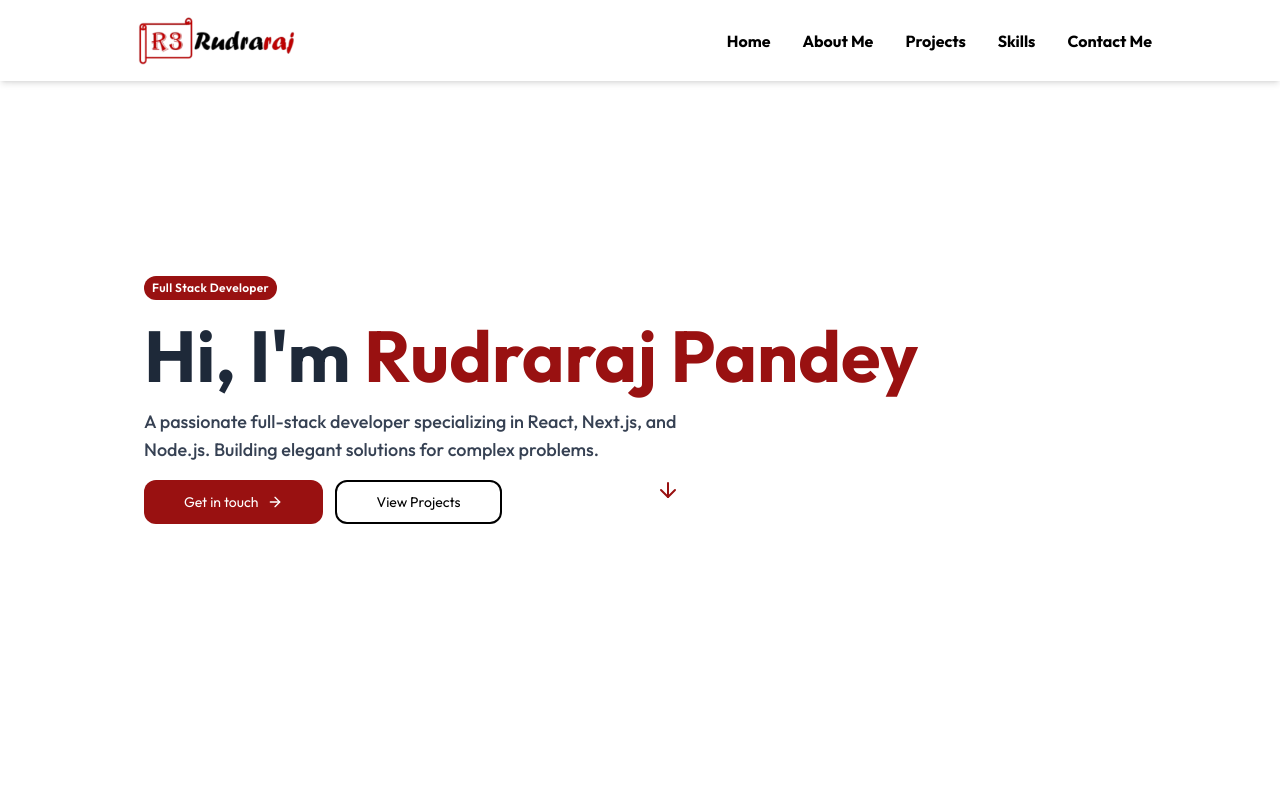
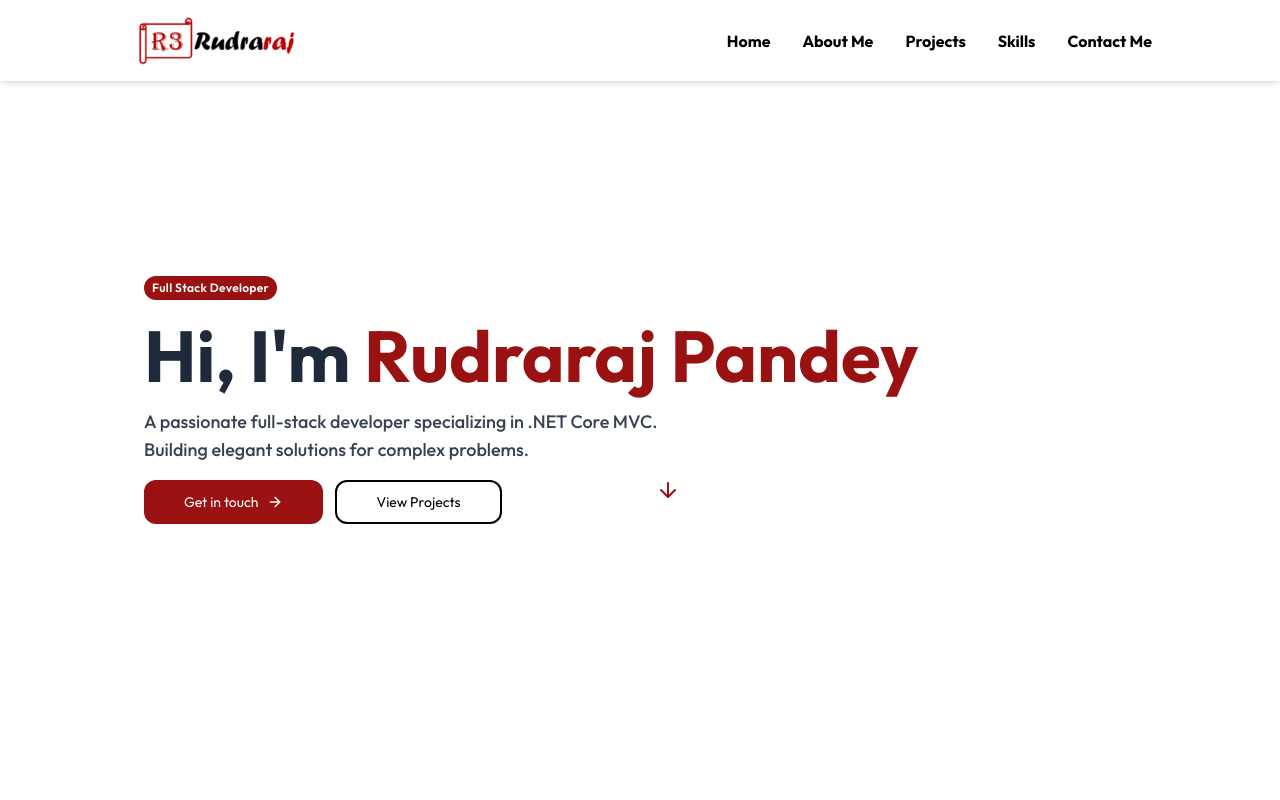
Before and after one commit to heelR3/rudraraj-pandey, a React (Vite) app: page / in a window 1280 px wide. Shown: the top 800 px of the page. Built offline with nearby package versions, Linux system fonts and the light colour scheme.

Commit message:
Update Hero.jsx

```diff
--- a/src/components/Hero.jsx
+++ b/src/components/Hero.jsx
@@ -15,7 +15,7 @@ const Hero = ({ onContactClick, onProjectClick }) => {
           Hi, I'm <span className="text-primary ">Rudraraj Pandey</span>
         </h1>
         <p className="text-lg sm:text-medium lg:text-lg font-medium text-gray-700 max-w-xl">
-          A passionate full-stack developer specializing in React, Next.js, and Node.js. Building elegant solutions for complex problems.
+          A passionate full-stack developer specializing in .NET Core MVC. Building elegant solutions for complex problems.
         </p>
       </div>
       <div className='flex flex-col sm:flex-row w-full'>
```
